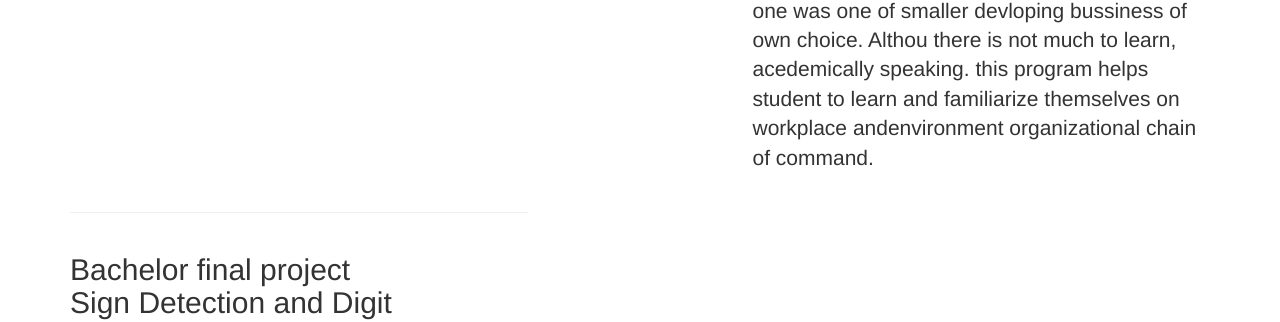
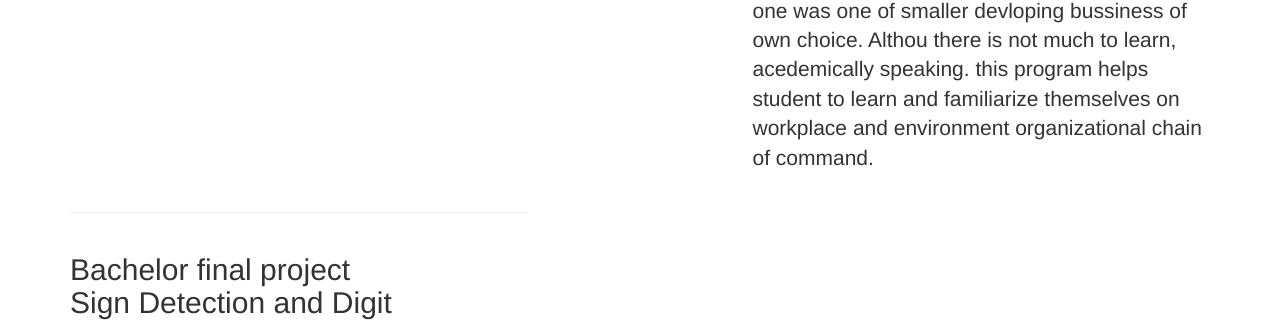
Before and after one commit to dgallantino/dgallantino.github.io, a Jekyll site: the page built from _posts/2015-06-10-internship.markdown, in a window 1280 px wide and 900 px high, scrolled down 746 px. Shown: the part 291-613 px from the top of the window. Built offline with Jekyll 4.4.1, drawn with Linux system fonts in a browser that asks for light colours; nearby versions of some CDN libraries; library files that are not in the unit come from our copies; some of the changed text lies outside the part shown.

Commit message:
correct typos

```diff
--- a/_posts/2015-06-10-internship.markdown
+++ b/_posts/2015-06-10-internship.markdown
@@ -6,4 +6,4 @@ title: University internship program
 description: |
 ---
 
-My University require every student to take an internship in between the second and the third end of year holidays. First internship placement were choosen by university, i was placed in [BPJS Kesehatan](https://bpjs-kesehatan.go.id/bpjs/) in Banda Aceh. The second one was one of smaller devloping bussiness of own choice. Althou there is not much to learn, acedemically speaking. this program helps student to learn and familiarize themselves on workplace andenvironment organizational chain of command.
+My University require every student to take an internship in between the second and the third end of year holidays. First internship placement were choosen by university, i was placed in [BPJS Kesehatan](https://bpjs-kesehatan.go.id/bpjs/) in Banda Aceh. The second one was one of smaller devloping bussiness of own choice. Althou there is not much to learn, acedemically speaking. this program helps student to learn and familiarize themselves on workplace and environment organizational chain of command.
```
